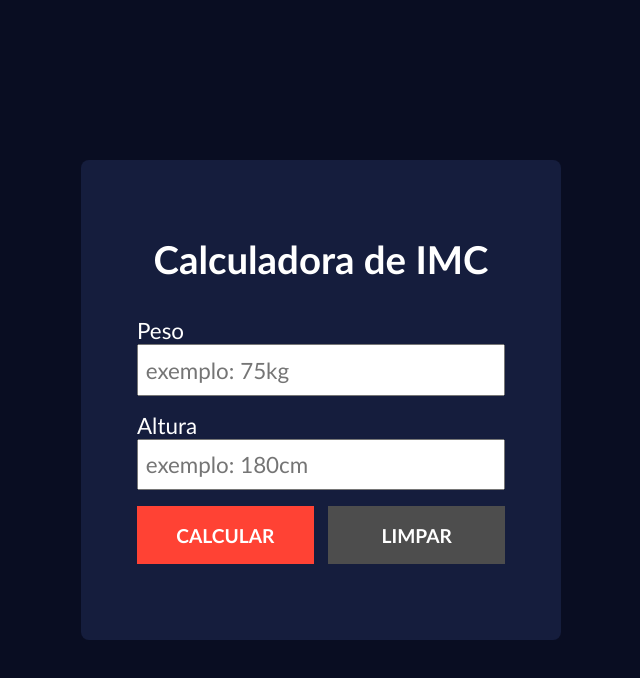
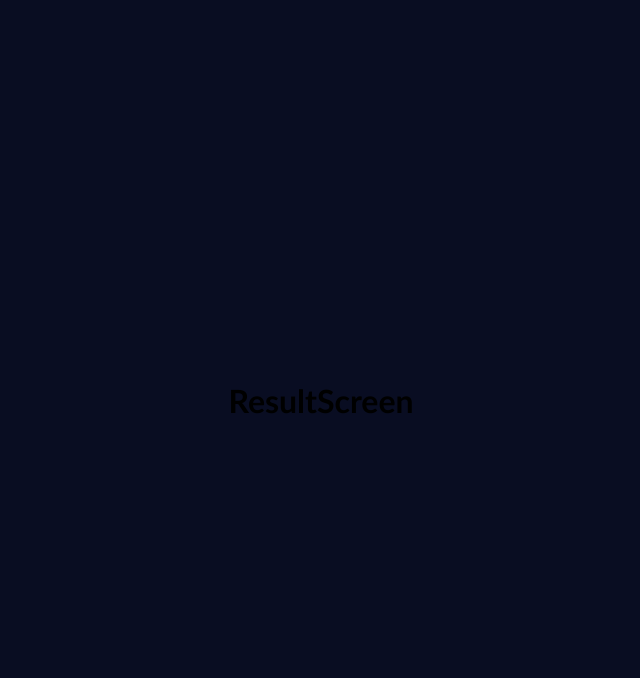
Before and after one commit to MickaelWenicio/React-IMC-Calculator, a React (Vite) app: page /result in a window 1280 px wide. Shown: the top 678 px of the page, without its empty margins (319-959 px from the left). Built offline with nearby package versions, Linux system fonts and the light colour scheme.

Commit message:
feat: added paths

```diff
--- a/package.json
+++ b/package.json
@@ -21,6 +21,7 @@
     "eslint-plugin-react": "^7.33.2",
     "eslint-plugin-react-hooks": "^4.6.0",
     "eslint-plugin-react-refresh": "^0.4.4",
+    "react-router-dom": "^6.20.0",
     "vite": "^5.0.0"
   }
 }
--- a/src/App.jsx
+++ b/src/App.jsx
@@ -1,13 +1,12 @@
-import { useState } from 'react'
+import React from 'react'
 import './App.css'
-import InitialScreen from './components/InitialScreen'
+import Routes from './routes/Routes.jsx'
 
 function App() {
-
   return (
     <>
       <div>
-        <InitialScreen />
+        <Routes/>
       </div>
     </>
   )
--- /dev/null
+++ b/src/components/FinalScreen/FinalScreen.jsx
@@ -0,0 +1,11 @@
+import React from 'react'
+
+const FinalScreen = () => {
+  return (
+    <div>
+      <h1>ResultScreen</h1>
+    </div>
+  )
+}
+
+export default FinalScreen
--- a/src/components/InitialScreen/index.jsx
+++ b/src/components/InitialScreen/InitialScreen.jsx
@@ -1,7 +1,7 @@
 import React from 'react'
 import './InitialScreen.css'
 
-const index = () => {
+const InitialScreen = () => {
   return (
     <div id='mainDiv'>
         <h1>Calculadora de IMC</h1>
@@ -24,4 +24,4 @@ const index = () => {
   )
 }
 
-export default index
+export default InitialScreen
--- /dev/null
+++ b/src/routes/Routes.jsx
@@ -0,0 +1,17 @@
+import React from "react";
+import { BrowserRouter as Router, Route, Routes } from "react-router-dom";
+import InitialScreen from "../components/InitialScreen/InitialScreen";
+import FinalScreen from "../components/FinalScreen/FinalScreen";
+
+const AppRoutes = () => {
+  return (
+    <Router>
+      <Routes>
+        <Route path="/" element={<InitialScreen />} />
+        <Route path="/result" element={<FinalScreen />}/>
+      </Routes>
+    </Router>
+  );
+};
+
+export default AppRoutes;
```
Also changed, not shown: src/components/FinalScreen/FinalScreen.css (added), 1 other file (tests, documents, lock files or other folders).
